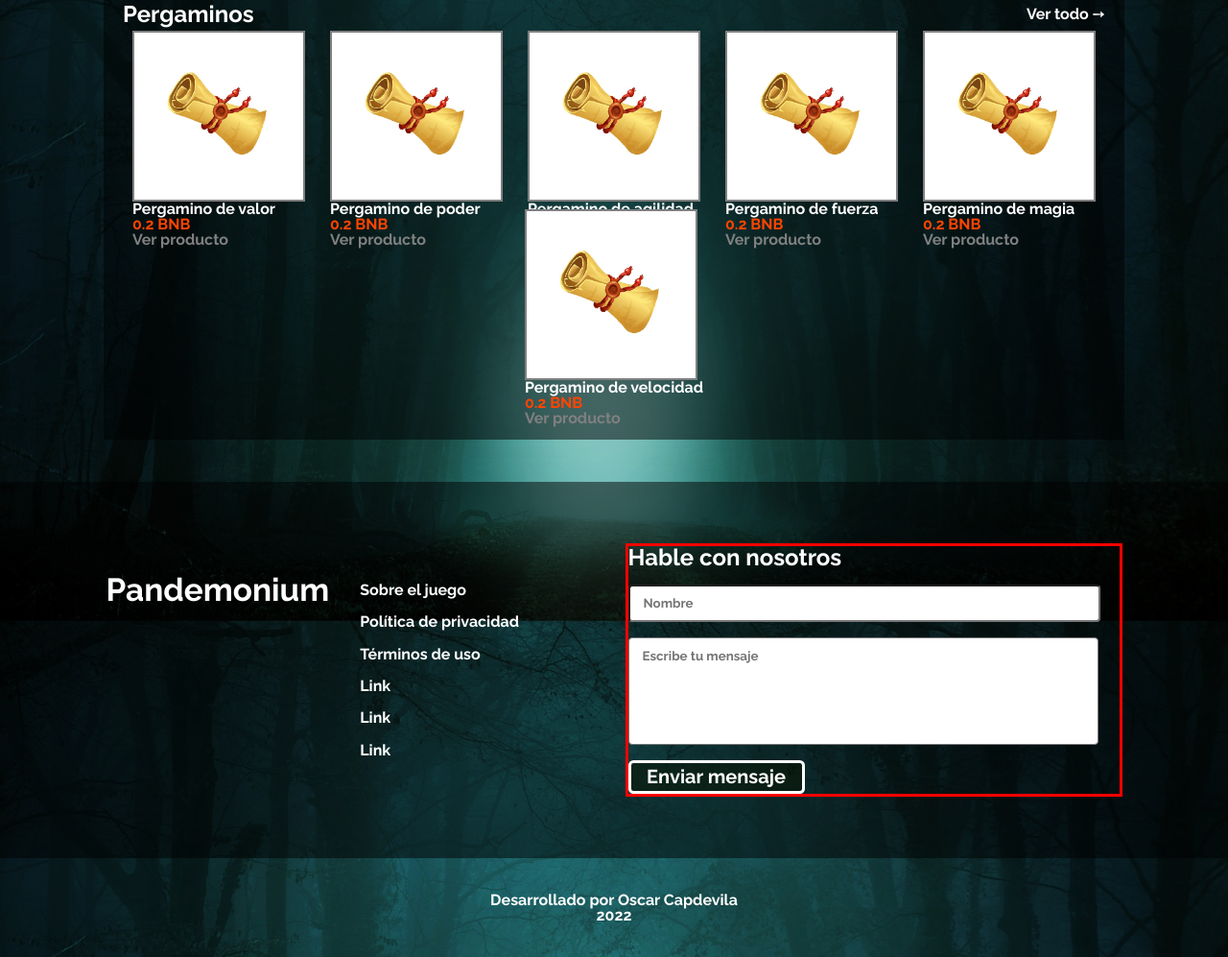
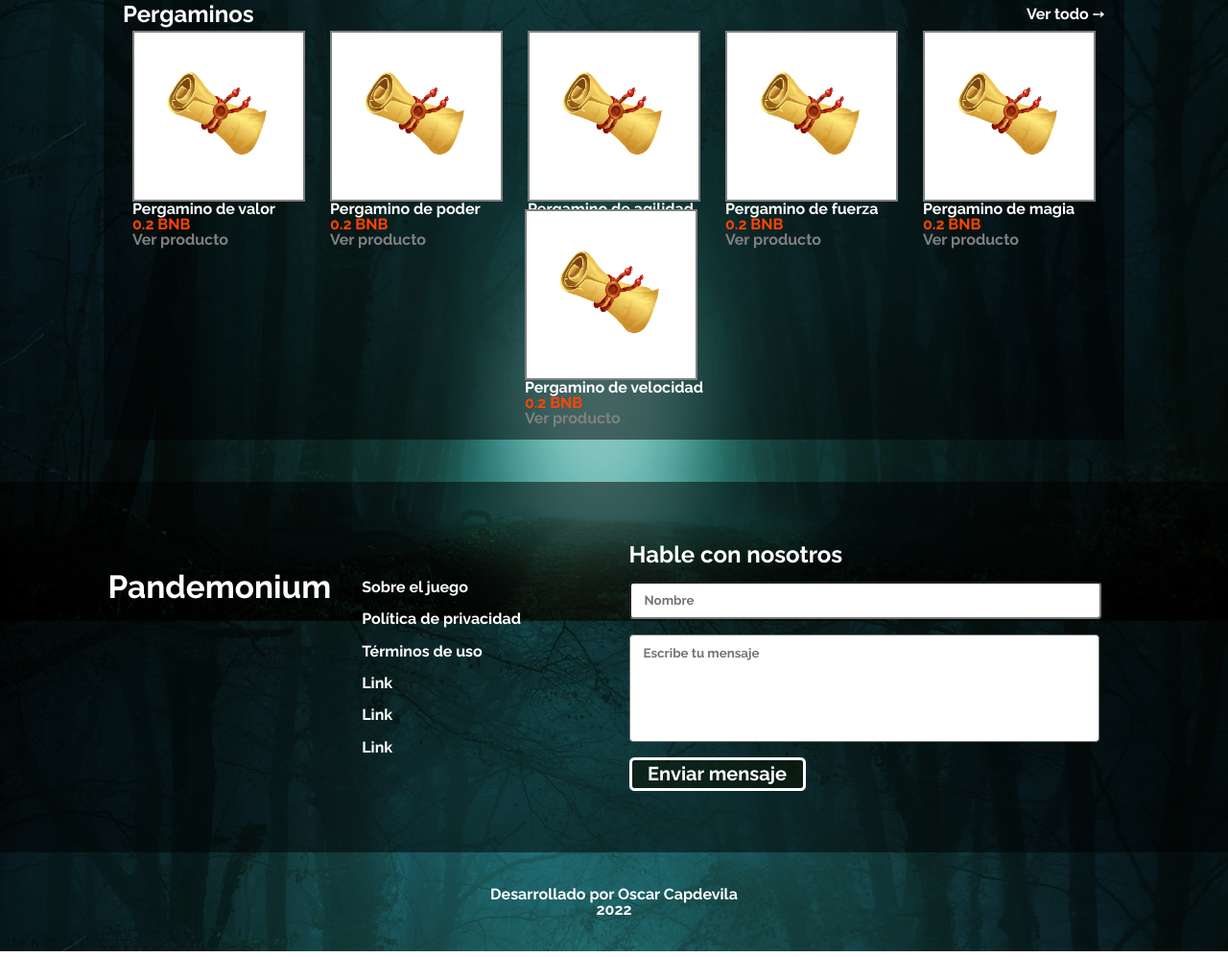
Before and after one commit to CapdeO/E-commerce_CRUD-JS, a website with bundled scripts: page screens/index.html in a window 1280 px wide. Shown: the part 1048-2045 px from the top of the page at 96% size. Built offline with nearby package versions, Linux system fonts and the light colour scheme; no server answers; files whose address does not match are found by name.

Commit message:
Update style.css

```diff
--- a/assets/css/style.css
+++ b/assets/css/style.css
@@ -164,10 +164,6 @@ ul {
 	flex-direction: column;
 	gap: 1rem;
 	width: 40%;
-
-	border-color: red;
-	border-style: solid;
-	border-width: 3px;
 }
 .nombreContacto, .mensajeContacto {
 	width: 90%;
```
